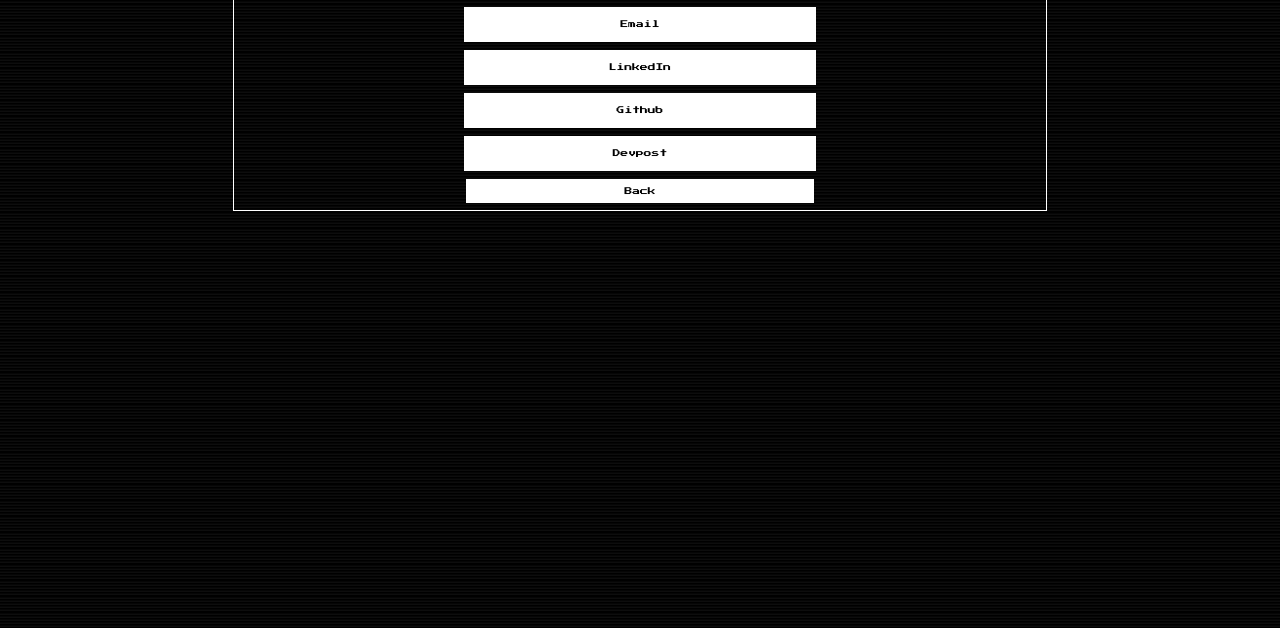
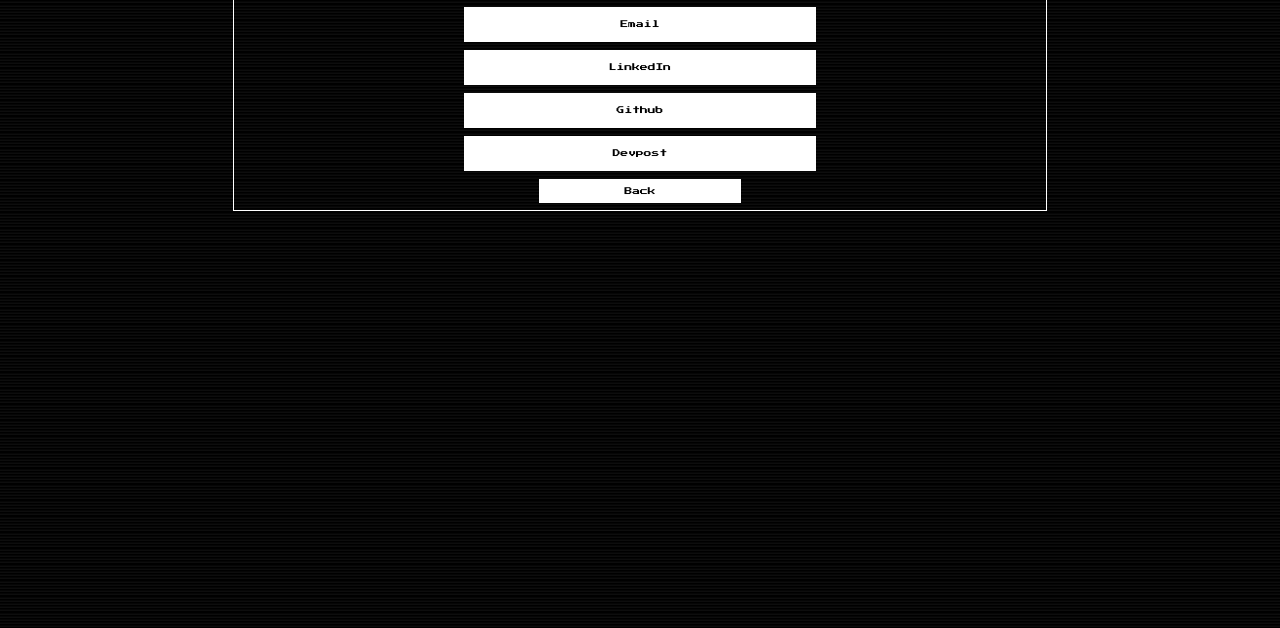
Before and after one commit to andrw-r/andrw-r.github.io, a plain HTML site: page contact/index.html in a window 1280 px wide. Shown: the part 172-800 px from the top of the page. Drawn offline with Linux system fonts and the light colour scheme.

Commit message:
Updated contact

```diff
--- a/contact/index.html
+++ b/contact/index.html
@@ -10,7 +10,7 @@
     <div class="box">
         <h1>Andrew Ross</h1>
         <div id="contact-content" style="text-align: auto;"></div>
-        <button style="text-align: center;"id="con-btn" onclick="goToIndex()" class="btn">Back</button>
+        <button style="text-align: center;max-width: 29%;"id="con-btn" onclick="goToIndex()" class="btn">Back</button>
     </div>
     <script src="../content.js"></script>
     <script>
```
